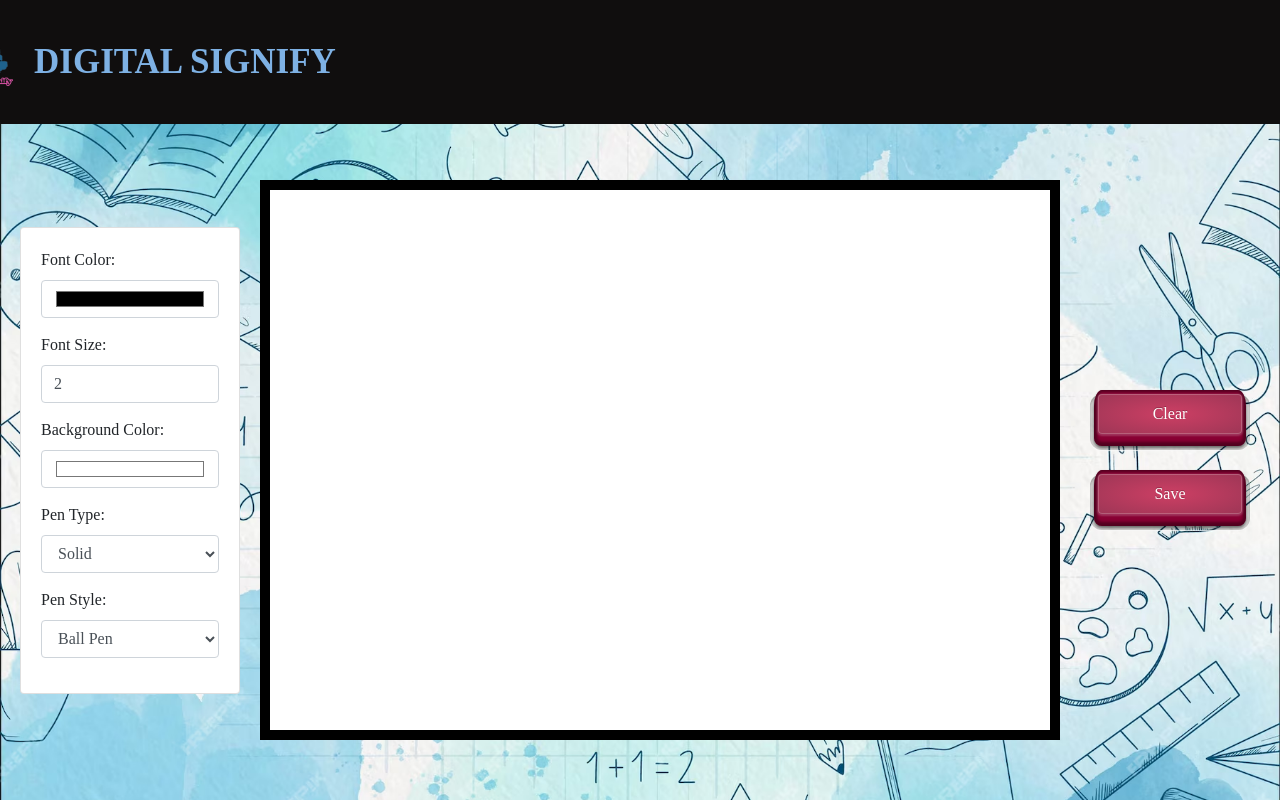
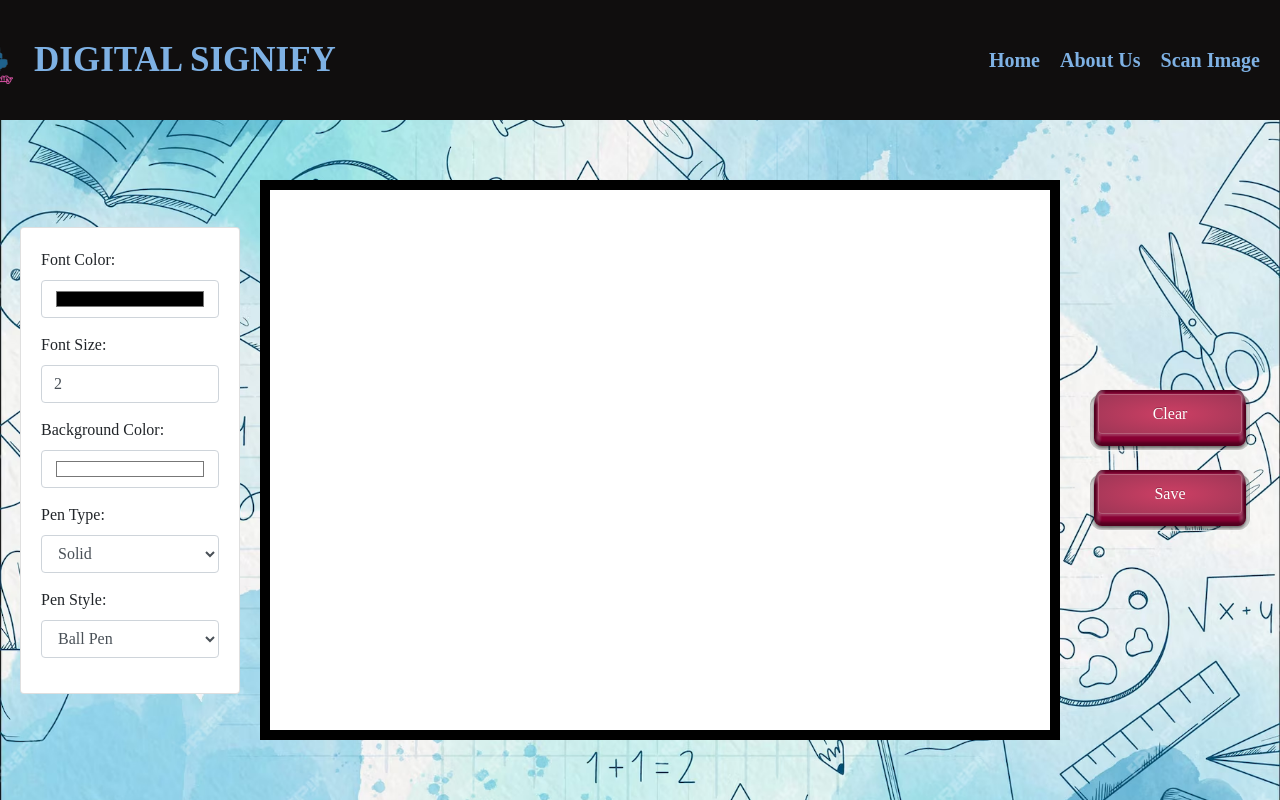
Before and after one commit to tanishasrivastava/digital_signify, a website: page index.html in a window 1280 px wide. Drawn offline with nearby package versions, Linux system fonts and the light colour scheme; a web font is replaced by a local one.

Commit message:
index.html

```diff
--- a/index.html
+++ b/index.html
@@ -9,6 +9,7 @@
     <link href="https://fonts.googleapis.com/css2?family=Sedan+SC&display=swap" rel="stylesheet">
     <link rel="icon" href="favicon_ds.png" type="image/x-icon" />
     <style>
+        /* Existing styles */
         body {
             display: flex;
             flex-direction: column;
@@ -22,7 +23,7 @@
             width: 100%;
             background-color: #100e0e;
             color: rgb(126, 177, 228);
-            padding: 17px 0;
+            padding: 15px 0;
             text-align: center;
             font-family: 'Sedan SC', serif;
             font-size: 35px;
@@ -42,6 +43,20 @@
             width: 90px;
             margin-right: 0px;
             margin-left: -1000px;
+        }
+
+        nav .nav-links {
+            position: absolute;
+            right: 20px;
+            display: flex;
+            gap: 20px;
+        }
+
+        nav .nav-links a {
+            color: rgb(126, 177, 228);
+            text-decoration: none;
+            font-family: 'Sedan SC', serif;
+            font-size: 20px;
         }
 
         #background-image {
@@ -112,7 +127,6 @@
             font-family: 'Sedan SC', serif;
         }
 
-        /* 3D Button CSS */
         .button {
             -webkit-appearance: none;
             appearance: none;
@@ -180,7 +194,7 @@
             height: calc(100% - 10px);
             box-sizing: content-box;
             background-color: #803;
-            background-image: radial-gradient(4px 8px at 4px calc(100% - 8px), rgba(255, 255, 255, .25), transparent), radial-gradient(4px 8px at calc(100% - 4px) calc(100% - 8px), rgba(255, 255, 255, .25), transparent), radial-gradient (16px at -4px 0, white, transparent), radial-gradient(16px at calc(100% + 4px) 0, white, transparent);
+            background-image: radial-gradient(4px 8px at 4px calc(100% - 8px), rgba(255, 255, 255, .25), transparent), radial-gradient(4px 8px at calc(100% - 4px) calc(100% - 8px), rgba(255, 255, 255, .25), transparent), radial-gradient(16px at -4px 0, white, transparent), radial-gradient(16px at calc(100% + 4px) 0, white, transparent);
             box-shadow: 0px 2px 3px 0px rgba(0, 0, 0, 0.5), inset 0 -1px 3px 3px rgba(0, 0, 0, .4);
             transition-property: border-radius, padding-top;
             transition-duration: .2s;
@@ -209,10 +223,18 @@
 </head>
 
 <body>
-    <nav><img src="favicon_ds.png" alt="Favicon"> DIGITAL SIGNIFY</nav>
+    <nav>
+        <img src="favicon_ds.png" alt="Favicon"> DIGITAL SIGNIFY
+        <div class="nav-links">
+            <a href="index.html">Home</a>
+            <a href="aboutus.html">About Us</a>
+            <a href="scanimage.html">Scan Image</a>
+        </div>
+    </nav>
     <div id="background-image"></div>
     <div id="content">
         <div id="left-controls" class="card">
+            <!-- Existing content -->
             <div class="control-group">
                 <label for="fontColor">Font Color:</label>
                 <input type="color" id="fontColor" class="form-control" value="#000000">
```
